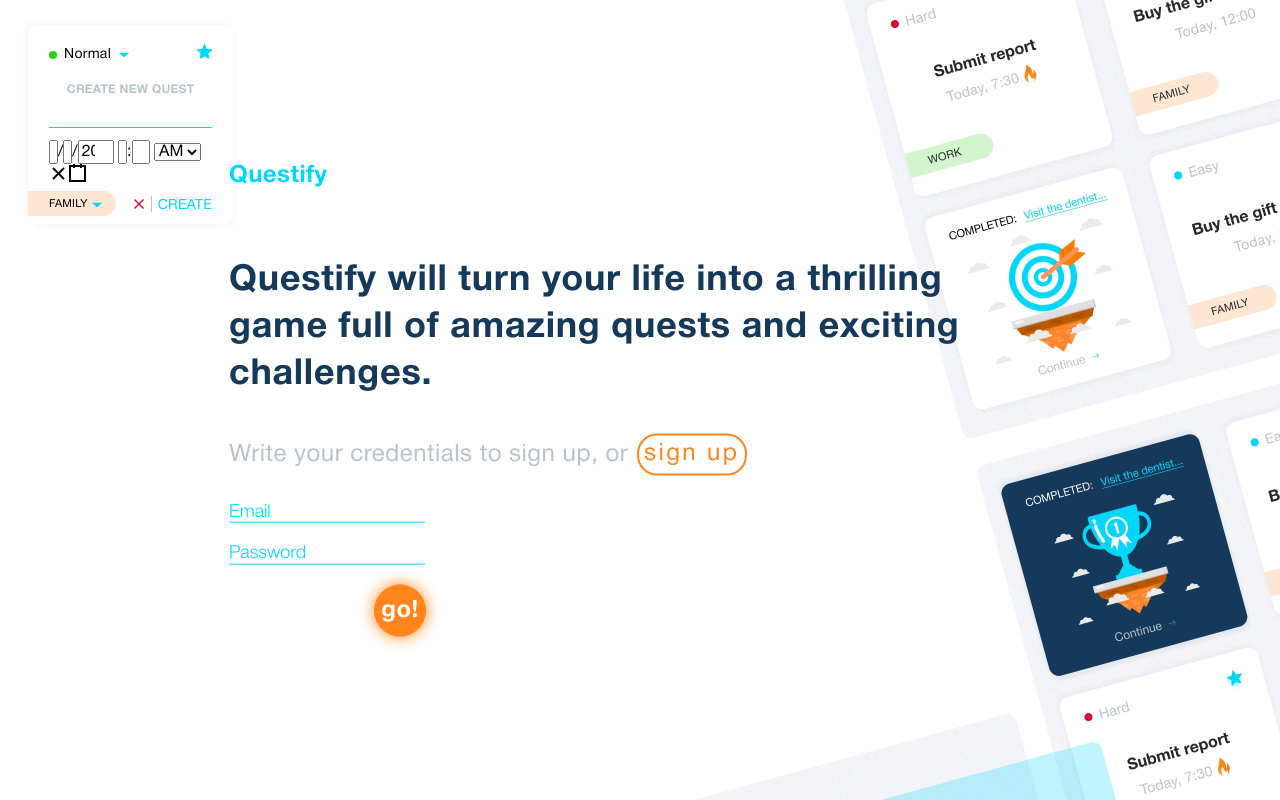
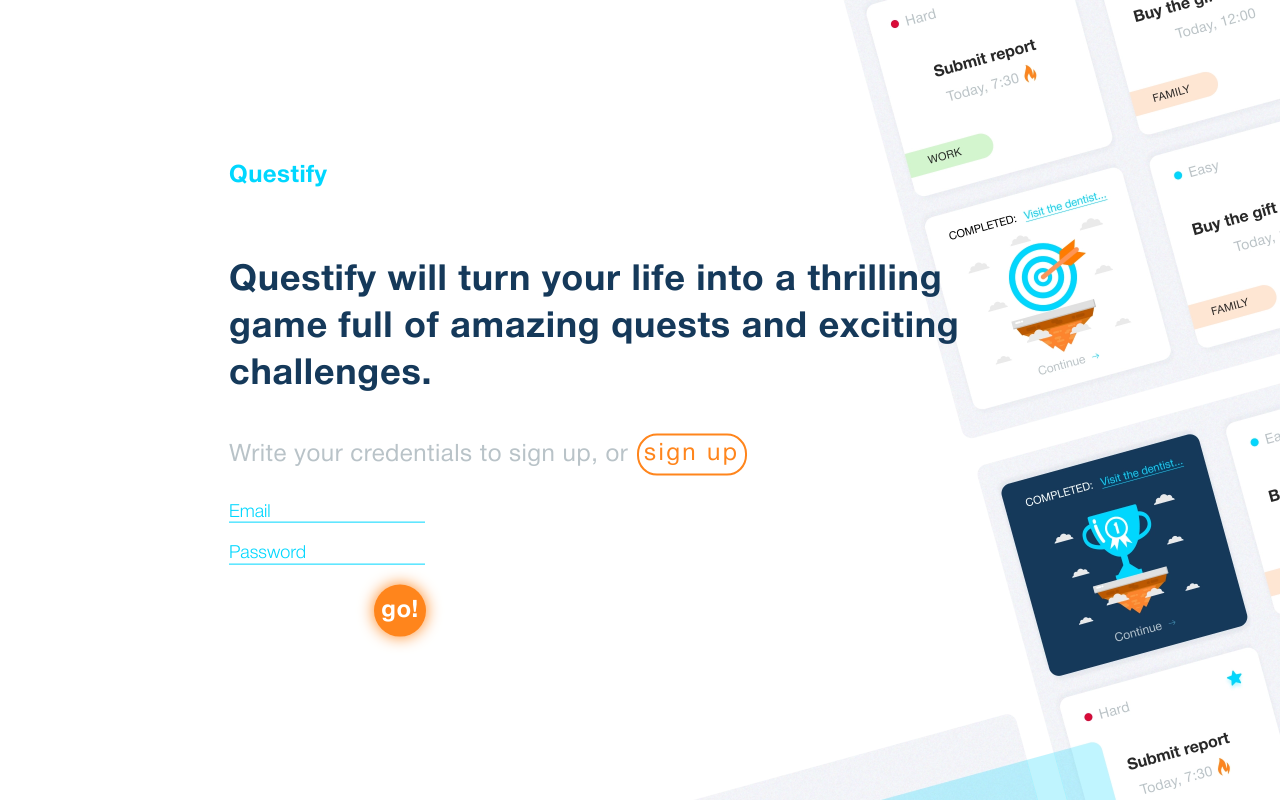
Before and after one commit to Karantir-dev/questify-front, a React (Create React App) app: page /auth in a window 1280 px wide. Built offline with nearby package versions, Linux system fonts and the light colour scheme.

Commit message:
user verification

```diff
--- a/src/Pages/AuthPage/AuthPage.js
+++ b/src/Pages/AuthPage/AuthPage.js
@@ -3,7 +3,6 @@ import AuthForm from '../../Components/AuthForm'
 import LoginForm from '../../Components/LoginForm'
 import { useState } from 'react'
 import { useParams } from 'react-router-dom'
-import CreateEditCard from '../../Components/CreateEditCard/CreateEditCard'
 
 import authOpertaions from '../../Redux/auth/auth-operations'
 
@@ -33,7 +32,6 @@ export default function Landing() {
 
   return (
     <div className={styles.containerLanding}>
-      <CreateEditCard />
       <div className={styles.containerQuest}>
         <div className={styles.containerForm}>
           {isVerify && (
--- a/src/Redux/auth/auth-operations.js
+++ b/src/Redux/auth/auth-operations.js
@@ -88,7 +88,7 @@ const getCurrentUser = () => (dispatch, getState) => {
     )
 }
 
-const verifyUser = token => async dispatch => {
+const verifyUser = async token => async dispatch => {
   dispatch(authActions.verifyUserRequest())
 
   return await axios
```
